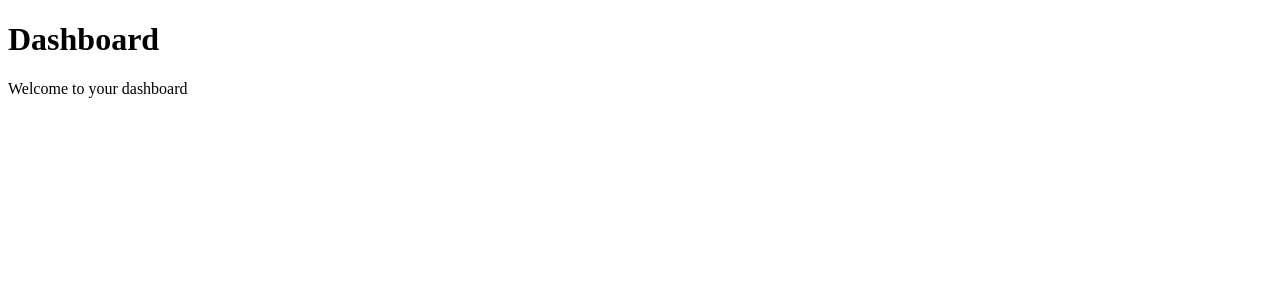
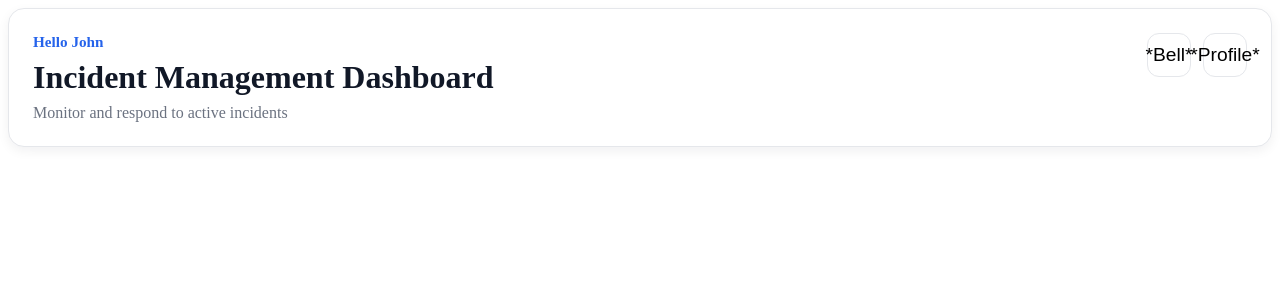
Before and after one commit to MannyPowerz/incidentiq, a React (Vite) app in the folder client/: page /dashboard in a window 1280 px wide. Shown: the top 300 px of the page. Built offline with nearby package versions, Linux system fonts and the light colour scheme.

Commit message:
feat: add dashboard header

```diff
--- /dev/null
+++ b/client/src/components/dashboard/DashboardHeader.css
@@ -0,0 +1,79 @@
+/* Main header */
+.dashboard-header {
+  display: flex;
+  align-items: flex-start;
+  justify-content: space-between;
+  gap: 24px;
+  padding: 24px;
+  background-color: #ffffff;
+  border: 1px solid #e5e7eb;
+  border-radius: 16px;
+  box-shadow: 0 4px 12px rgba(15, 23, 42, 0.06);
+}
+
+/* greeting above title */
+.dashboard-greeting {
+  margin: 0 0 8px;
+  font-size: 0.95rem;
+  font-weight: 600;
+  color: #2563eb;
+}
+
+/* dashboard heading */
+.dashboard-header h1 {
+  margin: 0;
+  font-size: 2rem;
+  color: #111827;
+}
+
+/* text under heading */
+.dashboard-subtitle {
+  margin: 8px 0 0;
+  color: #6b7280;
+}
+
+/* Group notification and profile buttons */
+.dashboard-header-actions {
+  display: flex;
+  align-items: center;
+  gap: 12px;
+}
+
+/* styling header icon buttons */
+.icon-button {
+  display: flex;
+  align-items: center;
+  justify-content: center;
+  width: 44px;
+  height: 44px;
+  border: 1px solid #e5e7eb;
+  border-radius: 12px;
+  background-color: #ffffff;
+  font-size: 1.2rem;
+  cursor: pointer;
+  transition:
+    background-color 0.2s ease,
+    transform 0.2s ease;
+}
+
+/* Hovering visual feedback */
+.icon-button:hover {
+  background-color: #f3f4f6;
+  transform: translateY(-1px);
+}
+
+/* Adjusts for smaller screens */
+@media (max-width: 640px) {
+  .dashboard-header {
+    flex-direction: column;
+  }
+
+  .dashboard-header h1 {
+    font-size: 1.6rem;
+  }
+
+  .dashboard-header-actions {
+    width: 100%;
+    justify-content: flex-end;
+  }
+}
--- /dev/null
+++ b/client/src/components/dashboard/DashboardHeader.jsx
@@ -0,0 +1,20 @@
+import "./DashboardHeader.css"
+
+export default function DashboardHeader () {
+    return (
+        <header className="dashboard-header">
+            <div>
+                <p className="dashboard-greeting">Hello John</p>
+                <h1>Incident Management Dashboard</h1>
+                <p className="dashboard-subtitle">
+                    Monitor and respond to active incidents
+                </p>
+            </div>
+
+            <div className="dashboard-header-actions">
+                <button className="icon-button">*Bell*</button>
+                <button className="icon-button">*Profile*</button>
+            </div>
+        </header>
+    )
+}
--- a/client/src/pages/DashboardPage.jsx
+++ b/client/src/pages/DashboardPage.jsx
@@ -1,11 +1,11 @@
 import "./DashboardPage.css"
+import DashboardHeader from "../components/dashboard/DashboardHeader"
 
 export default function DashboardPage() {
     return (
         <main className="dashboard-page">
             <div className="dashboard-container">
-                <h1>Dashboard</h1>
-                <p>Welcome to your dashboard</p>
+                <DashboardHeader />
             </div>
         </main>
     )
```
